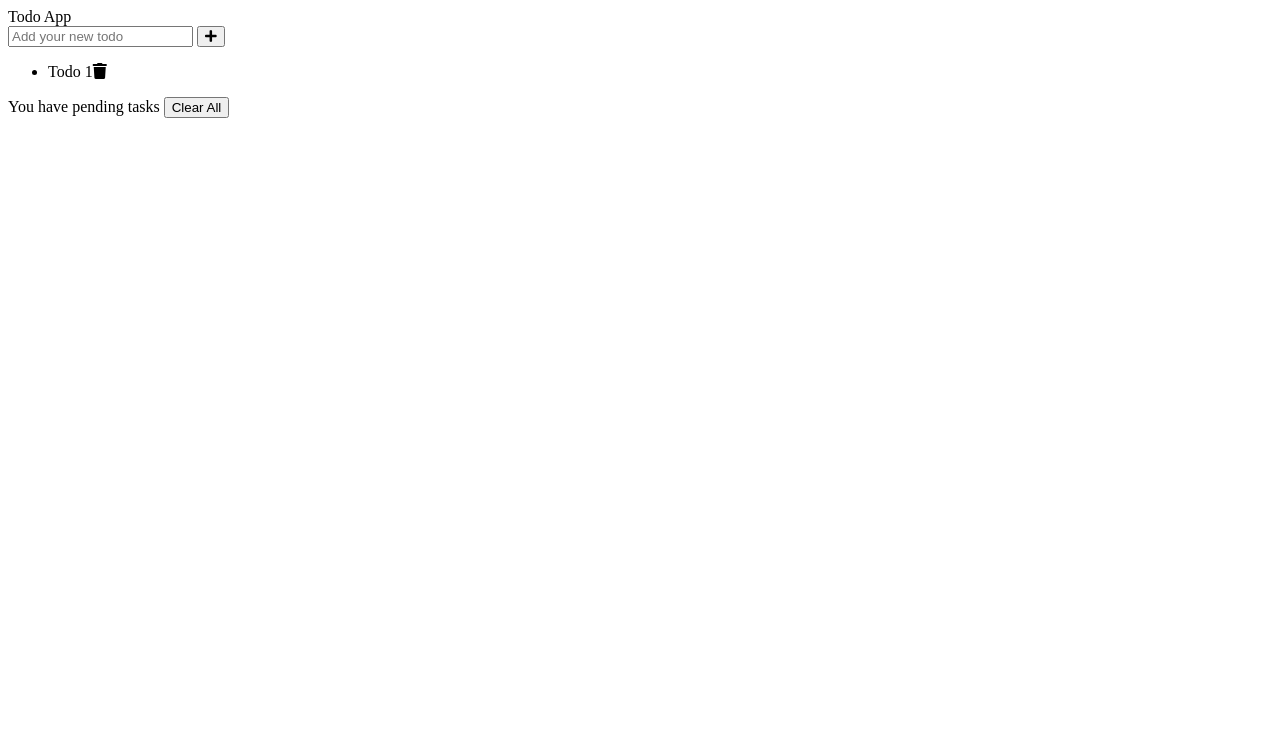
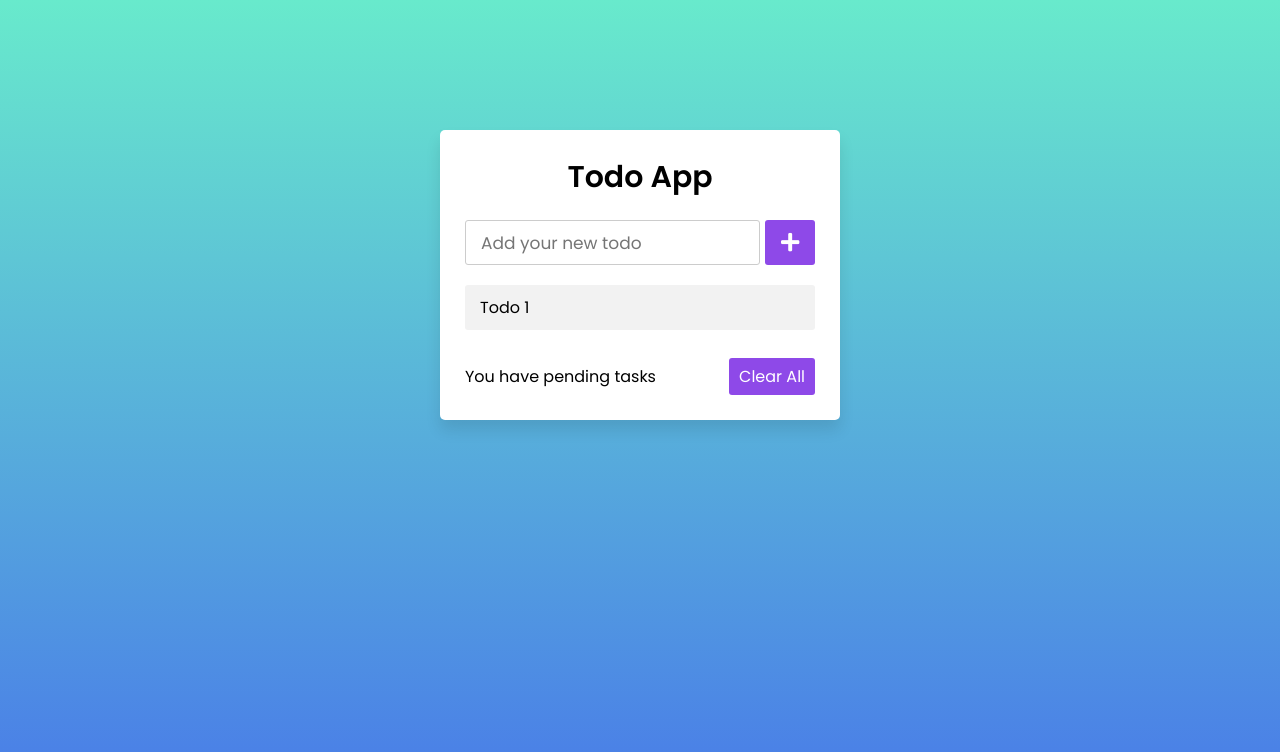
Before and after one commit to salehi-dev/typesctript-todo, a plain HTML site: page index.html in a window 1280 px wide. Drawn offline with Linux system fonts and the light colour scheme.

Commit message:
feat: Implement all initial styles using CSS - resolve #2

```diff
--- a/index.html
+++ b/index.html
@@ -13,7 +13,9 @@
   </head>
   <body>
     <div class="wrapper">
-      <header>Todo App</header>
+      <div class="header-title">
+        <header>Todo App</header>
+      </div>
       <div class="inputField">
         <input type="text" class="todo-value" placeholder="Add your new todo" />
         <button class="add-todo"><i class="fas fa-plus"></i></button>
--- a/style.css
+++ b/style.css
@@ -0,0 +1,127 @@
+@import url("https://fonts.googleapis.com/css2?family=Poppins:wght@200;300;400;500;600;700&display=swap");
+* {
+  margin: 0;
+  padding: 0;
+  box-sizing: border-box;
+  font-family: "Poppins", sans-serif;
+}
+::selection {
+  color: #ffff;
+  background: rgb(142, 73, 232);
+}
+body {
+  width: 100%;
+  height: 100vh;
+  /* overflow: hidden; */
+  padding: 10px;
+  background: linear-gradient(to bottom, #68eacc 0%, #497be8 100%);
+}
+.wrapper {
+  background: #fff;
+  max-width: 400px;
+  width: 100%;
+  margin: 120px auto;
+  padding: 25px;
+  border-radius: 5px;
+  box-shadow: 0px 10px 15px rgba(0, 0, 0, 0.1);
+}
+.header-title {
+  text-align: center;
+}
+.wrapper header {
+  font-size: 30px;
+  font-weight: 600;
+}
+.wrapper .inputField {
+  margin: 20px 0;
+  width: 100%;
+  display: flex;
+  height: 45px;
+}
+.inputField input {
+  width: 85%;
+  height: 100%;
+  outline: none;
+  border-radius: 3px;
+  border: 1px solid #ccc;
+  font-size: 17px;
+  padding-left: 15px;
+  transition: all 0.3s ease;
+}
+.inputField input:focus {
+  border-color: #8e49e8;
+}
+.inputField button {
+  width: 50px;
+  height: 100%;
+  border: none;
+  color: #fff;
+  margin-left: 5px;
+  font-size: 21px;
+  outline: none;
+  background: #8e49e8;
+  cursor: pointer;
+  border-radius: 3px;
+  transition: all 0.3s ease;
+}
+
+.inputField button:hover,
+.footer button:hover {
+  background: #721ce3;
+}
+.inputField button.active {
+  opacity: 1;
+  pointer-events: auto;
+}
+.wrapper .todoList {
+  max-height: 250px;
+  overflow-y: auto;
+}
+.todoList li {
+  position: relative;
+  list-style: none;
+  margin-bottom: 8px;
+  background: #f2f2f2;
+  border-radius: 3px;
+  padding: 10px 15px;
+  cursor: default;
+  overflow: hidden;
+  word-wrap: break-word;
+}
+.todoList li .icon {
+  position: absolute;
+  right: -45px;
+  top: 50%;
+  transform: translateY(-50%);
+  background: #e74c3c;
+  width: 45px;
+  text-align: center;
+  color: #fff;
+  padding: 10px 15px;
+  border-radius: 0 3px 3px 0;
+  cursor: pointer;
+  transition: all 0.2s ease;
+}
+.todoList li:hover .icon {
+  right: 0px;
+}
+.wrapper .footer {
+  display: flex;
+  width: 100%;
+  margin-top: 20px;
+  align-items: center;
+  justify-content: space-between;
+}
+.footer button {
+  padding: 6px 10px;
+  border-radius: 3px;
+  border: none;
+  outline: none;
+  color: #fff;
+  font-weight: 400;
+  font-size: 16px;
+  margin-left: 5px;
+  background: #8e49e8;
+  cursor: pointer;
+  transition: all 0.3s ease;
+}
```
